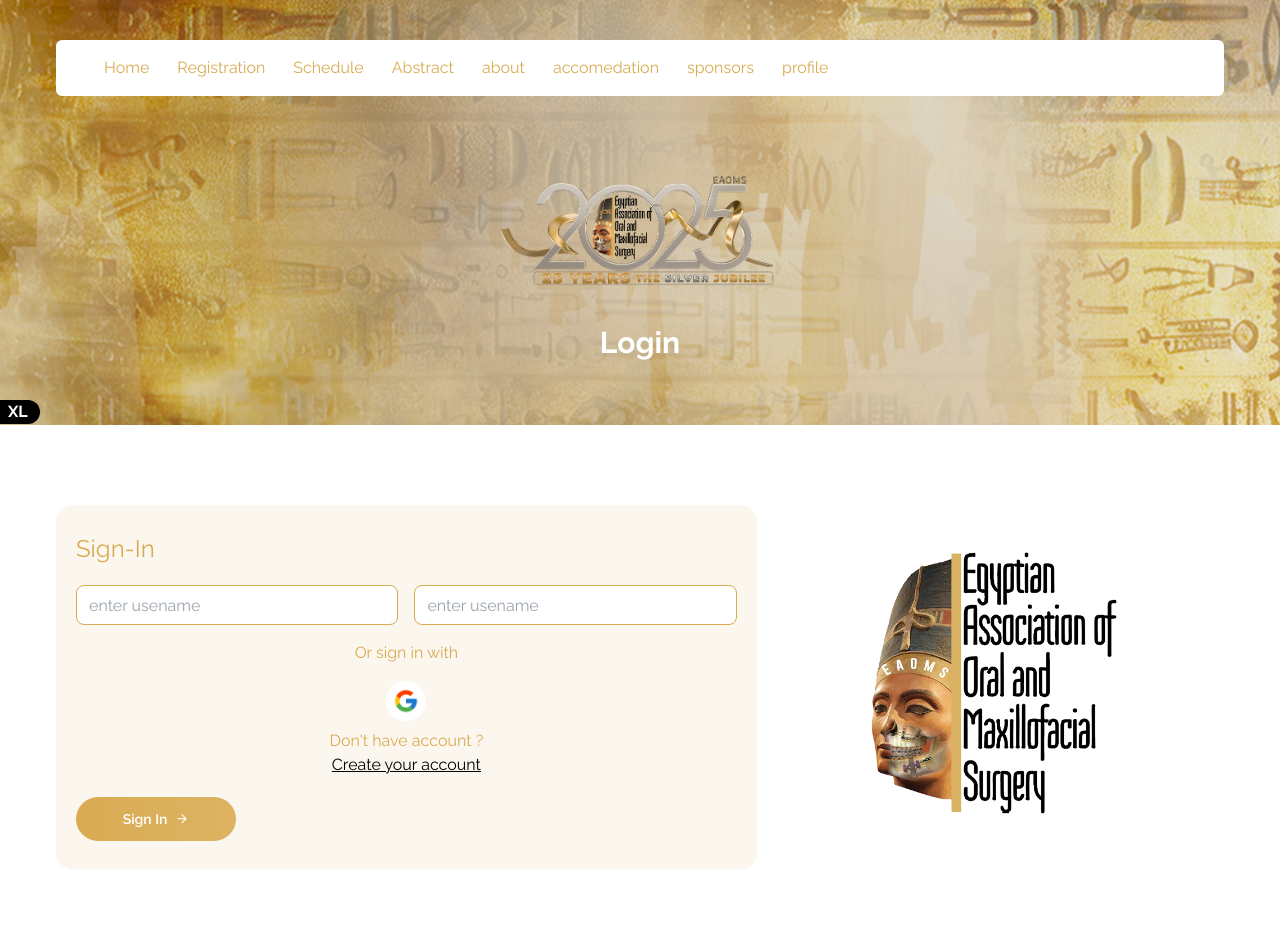
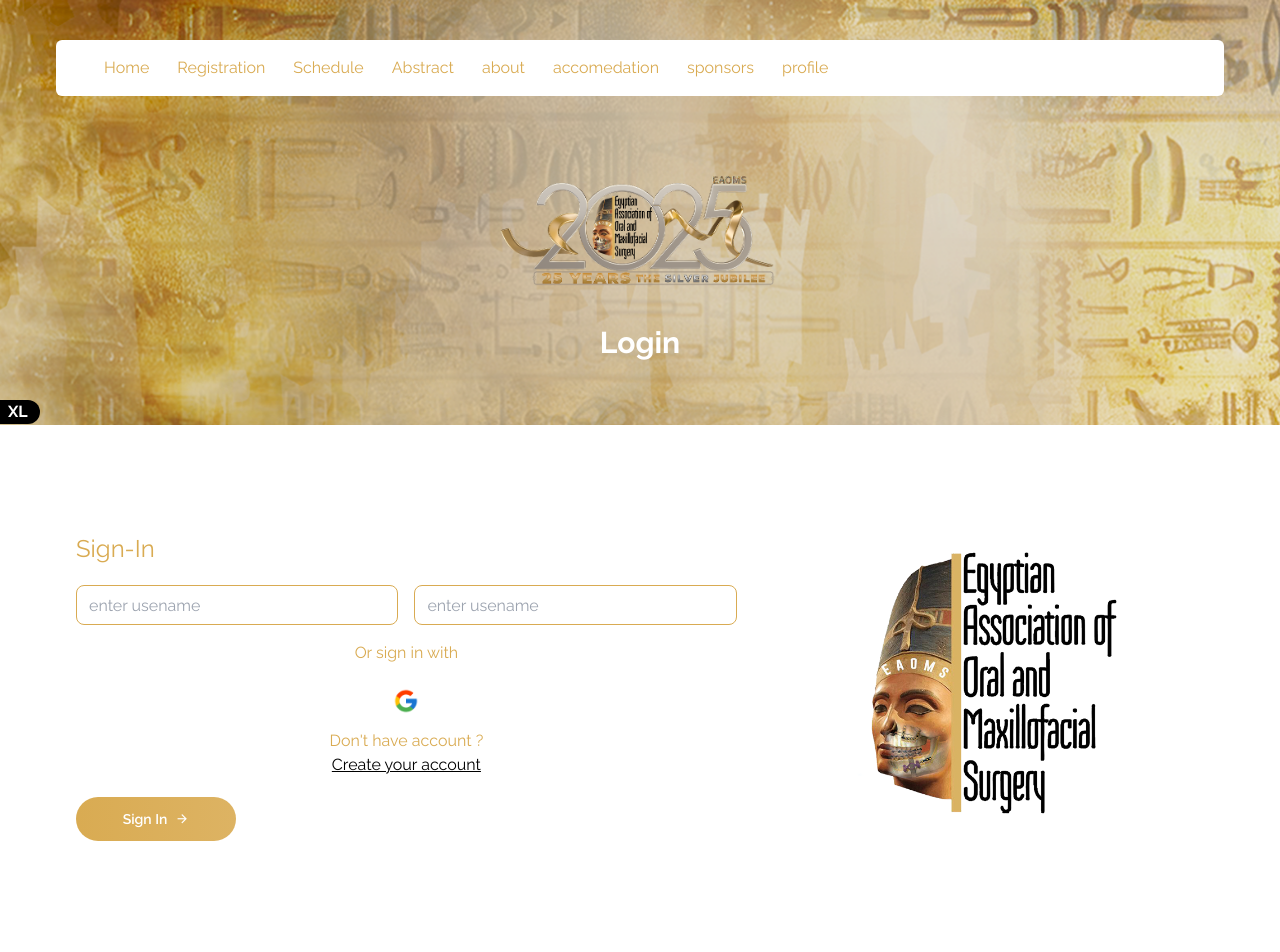
Before and after one commit to Nehal-Homoda/dentist-event, a Next.js app: page /login in a window 1280 px wide. Shown: the top 952 px of the page. Built offline with nearby package versions, Linux system fonts and the light colour scheme.

Commit message:
make form card with props

```diff
--- a/src/app/(default)/login/page.tsx
+++ b/src/app/(default)/login/page.tsx
@@ -1,4 +1,5 @@
 import BaseBtn from '@/components/Base/BaseBtn'
+import FormCard from '@/components/Base/FormCard'
 import SharedCountDown from '@/components/shared/SharedCountDown'
 import SharedHeader from '@/components/shared/SharedHeader'
 import { brand, icons } from '@/core/AssetsManager'
@@ -10,8 +11,7 @@
         <div>
             <SharedHeader pageName="Login" />
             <div className="grid md:grid-cols-10 container py-20 ">
-                <div className="md:col-span-6 md:order-1 order-2 form bg-primary-light-800 px-5 py-7 rounded-2xl">
-                    <h2 className="mb-5 text-primary text-2xl">Sign-In</h2>
+                <FormCard colNum="md:col-span-6 md:order-1 order-2" title='Sign-In' actionName='Sign In'>
                     <div className="grid md:grid-cols-2 gap-4 mb-4">
                         <input className="outline-input" type="text" placeholder="enter usename" />
                         <input className="outline-input" type="text" placeholder="enter usename" />
@@ -24,10 +24,9 @@
                         <h2 className="text-primary ">Don't have account ?</h2>
                         <Link className="underline" href="">Create your account</Link>
                     </div>
-                    <BaseBtn minWidth="w-40">
-                        <span>Sign In</span>
-                    </BaseBtn>
-                </div>
+
+
+                </FormCard>
                 <div className="md:col-span-4 md:order-2 order-1 mx-auto my-auto ">
                     <div className="lg:w-72 lg:h-72 w-52 h-52">
                         <img className="w-full h-full object-contain" src={brand.logo_text.src} alt="" />
@@ -36,7 +35,7 @@
 
 
             </div>
-            <SharedCountDown/>
+            <SharedCountDown />
         </div>
     )
 }
--- /dev/null
+++ b/src/components/Base/FormCard.tsx
@@ -0,0 +1,25 @@
+import React from 'react'
+import BaseBtn from './BaseBtn'
+
+type Props = {
+    children: React.ReactNode
+    title: string,
+    actionName: string,
+    colNum:string
+
+}
+
+
+
+export default function
+    ({ children, title, actionName,colNum }: Props) {
+    return (
+        <div className={` ${colNum} 'bg-primary-light-800 px-5 py-7 rounded-2xl'`}>
+            <h2 className="mb-5 text-primary text-2xl">{title}</h2>
+            {children}
+            <BaseBtn minWidth="w-40">
+                <span>{actionName}</span>
+            </BaseBtn>
+        </div>
+    )
+}
```
